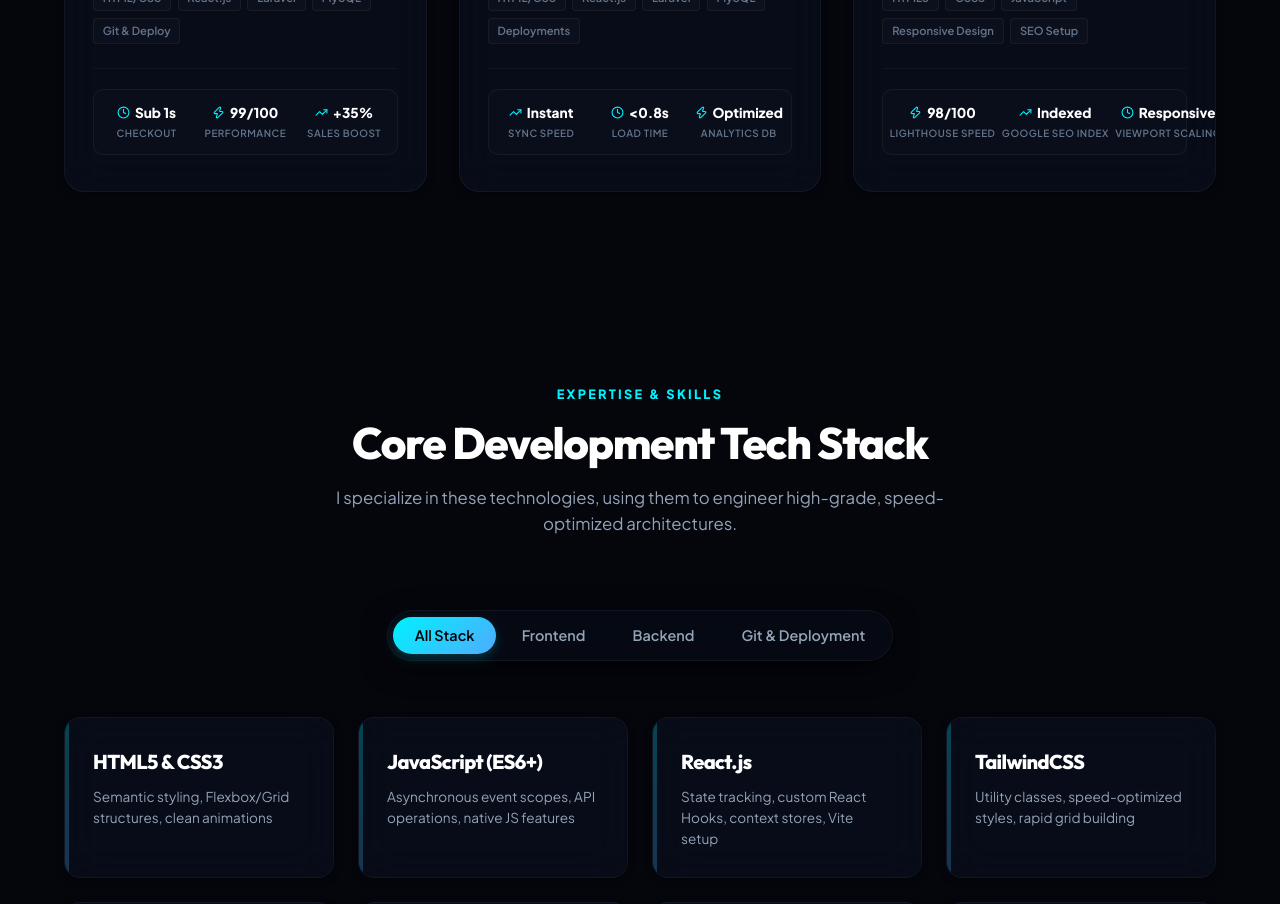
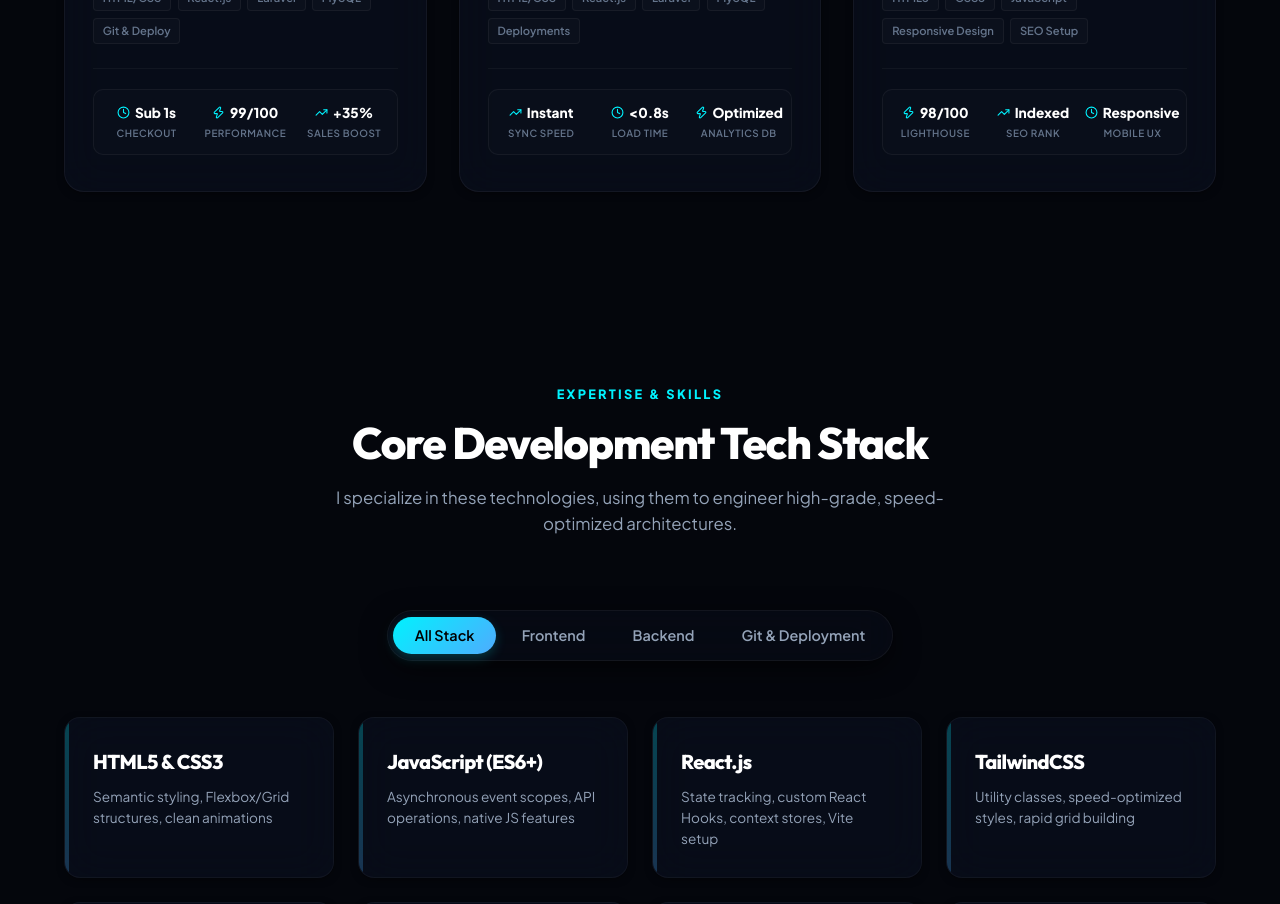
Before and after one commit to Huzaifa-Rana/huzaifa-portfolio, a React (Vite) app: page / in a window 1280 px wide. Shown: the part 2860-3764 px from the top of the page. Built offline with nearby package versions, Linux system fonts and the light colour scheme.

Commit message:
fix: shorten metrics labels on Studio D card to prevent overflow

```diff
--- a/src/components/Projects.jsx
+++ b/src/components/Projects.jsx
@@ -117,9 +117,9 @@ export default function Projects() {
       image: studiodImage,
       url: "https://studiodinteriors.net/",
       metrics: [
-        { label: "Lighthouse Speed", val: "98/100", icon: <Zap size={13} /> },
-        { label: "Google SEO Index", val: "Indexed", icon: <TrendingUp size={13} /> },
-        { label: "Viewport Scaling", val: "Responsive", icon: <Clock size={13} /> }
+        { label: "Lighthouse", val: "98/100", icon: <Zap size={13} /> },
+        { label: "SEO Rank", val: "Indexed", icon: <TrendingUp size={13} /> },
+        { label: "Mobile UX", val: "Responsive", icon: <Clock size={13} /> }
       ],
       glow: "rgba(139, 92, 246, 0.12)"
     }
```
